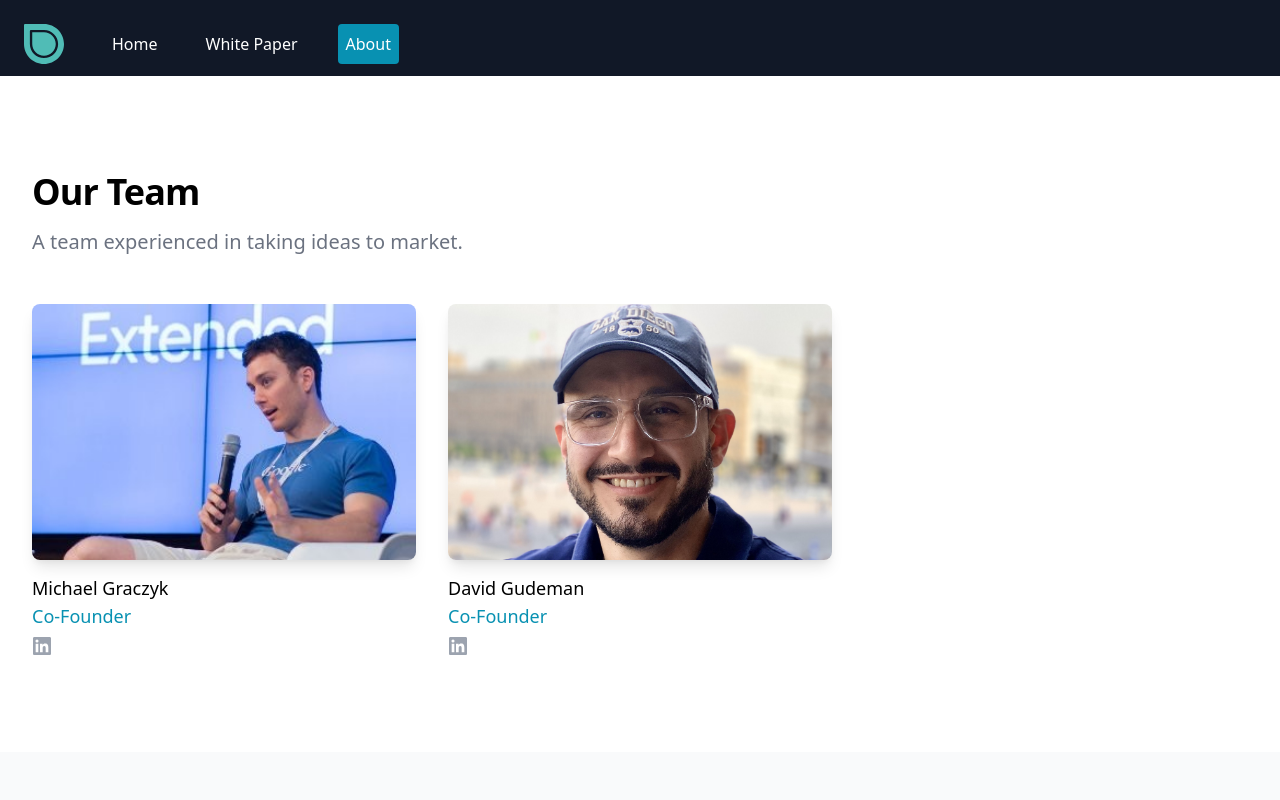
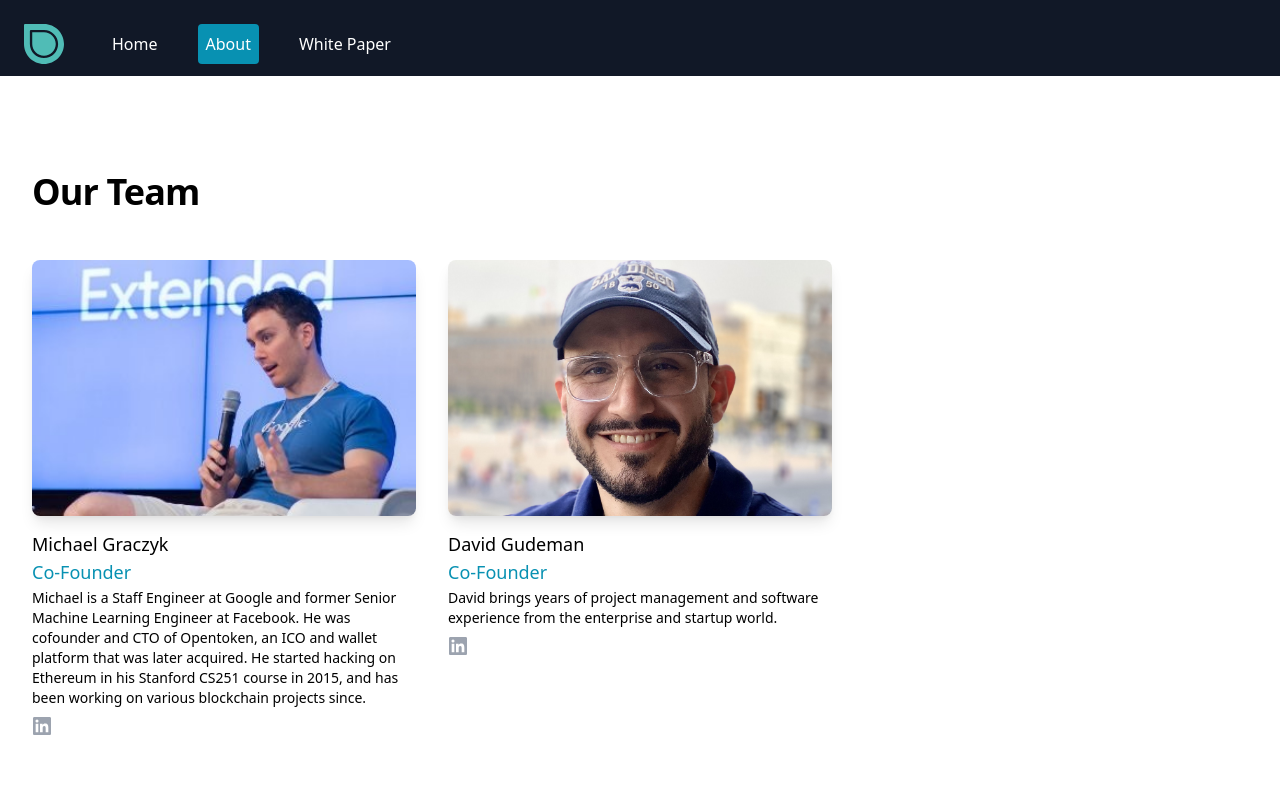
Before and after one commit to liquidum-network/liquidum-org, a React (Create React App) app: page /about in a window 1280 px wide. Shown: the top 800 px of the page. Built offline with nearby package versions, Linux system fonts and the light colour scheme.

Commit message:
add bios and rearrange links

```diff
--- a/src/components/AboutUs/index.tsx
+++ b/src/components/AboutUs/index.tsx
@@ -9,6 +9,7 @@ const people = [
     // twitterUrl: '#',
     linkedinUrl: 'https://www.linkedin.com/in/michaelgraczyk/',
     objectPosition: 'top',
+    bio: 'Michael is a Staff Engineer at Google and former Senior Machine Learning Engineer at Facebook. He was cofounder and CTO of Opentoken, an ICO and wallet platform that was later acquired. He started hacking on Ethereum in his Stanford CS251 course in 2015, and has been working on various blockchain projects since.',
   },
   {
     name: 'David Gudeman',
@@ -18,6 +19,7 @@ const people = [
     // twitterUrl: '#',
     linkedinUrl: 'https://www.linkedin.com/in/davidgudeman/',
     objectPosition: 'unset',
+    bio: 'David brings years of project management and software experience from the enterprise and startup world.',
   },
 ];
 
@@ -30,9 +32,9 @@ const AboutUs: React.FC = () => {
         <div className="space-y-12">
           <div className="space-y-5 sm:space-y-4 md:max-w-xl lg:max-w-3xl xl:max-w-none">
             <h2 className="text-3xl font-extrabold tracking-tight sm:text-4xl">Our Team</h2>
-            <p className="text-xl text-gray-500">
+            {/*<p className="text-xl text-gray-500">
               A team experienced in taking ideas to market.
-            </p>
+            </p>*/}
           </div>
           <ul className="space-y-12 sm:grid sm:grid-cols-2 sm:gap-x-6 sm:gap-y-12 sm:space-y-0 lg:grid-cols-3 lg:gap-x-8">
             {people.map((person) => (
@@ -47,6 +49,7 @@ const AboutUs: React.FC = () => {
                     <div className="text-lg leading-6 font-medium space-y-1">
                       <h3>{person.name}</h3>
                       <p className="text-cyan-600">{person.role}</p>
+                      <p className="text-sm font-light">{person.bio}</p>
                     </div>
                     <ul className="flex space-x-5">
                       {/* <li>
--- a/src/components/TopBar/index.tsx
+++ b/src/components/TopBar/index.tsx
@@ -15,8 +15,8 @@ import { Link, useLocation } from 'react-router-dom';
 const navigation: { name: string; to: string }[] = [
   { name: 'Home', to: '/' },
   // { name: 'FAQ', to: '/faq' },
+  { name: 'About', to: '/about' },
   { name: 'White Paper', to: '/whitepaper' },
-  { name: 'About', to: '/about' },
 ];
 
 
```
